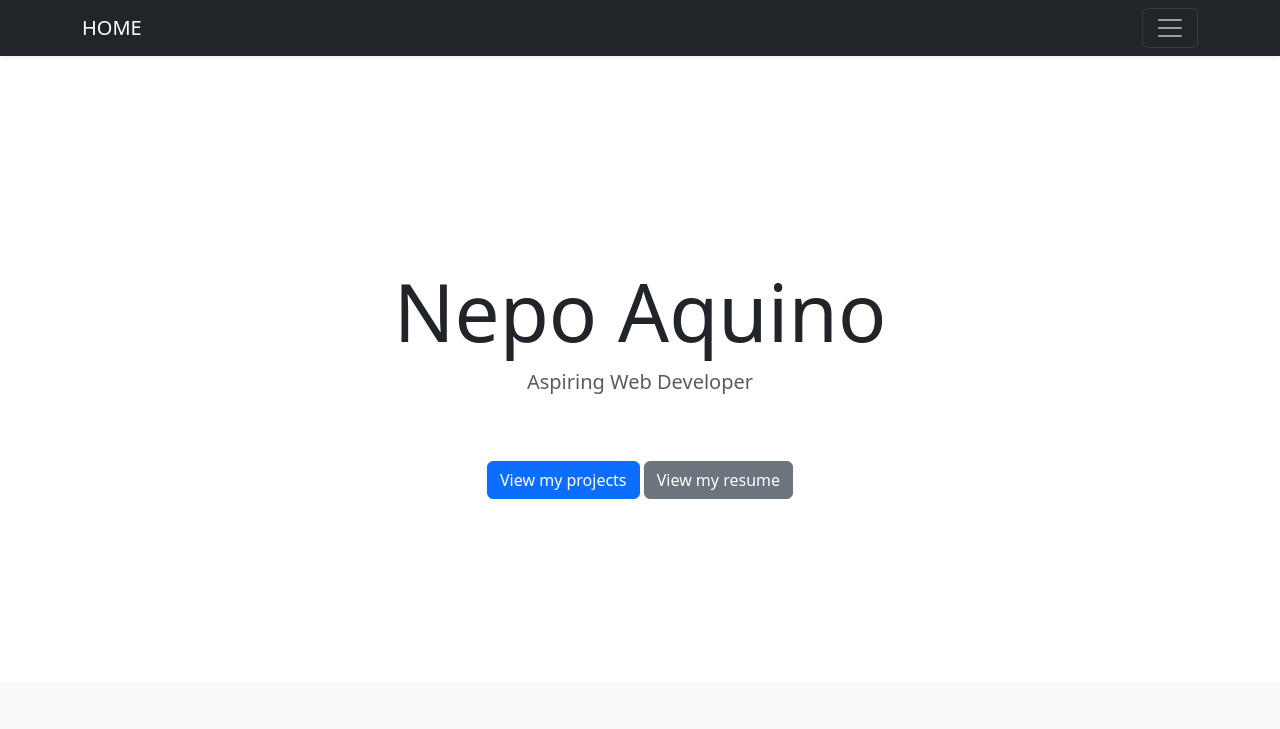
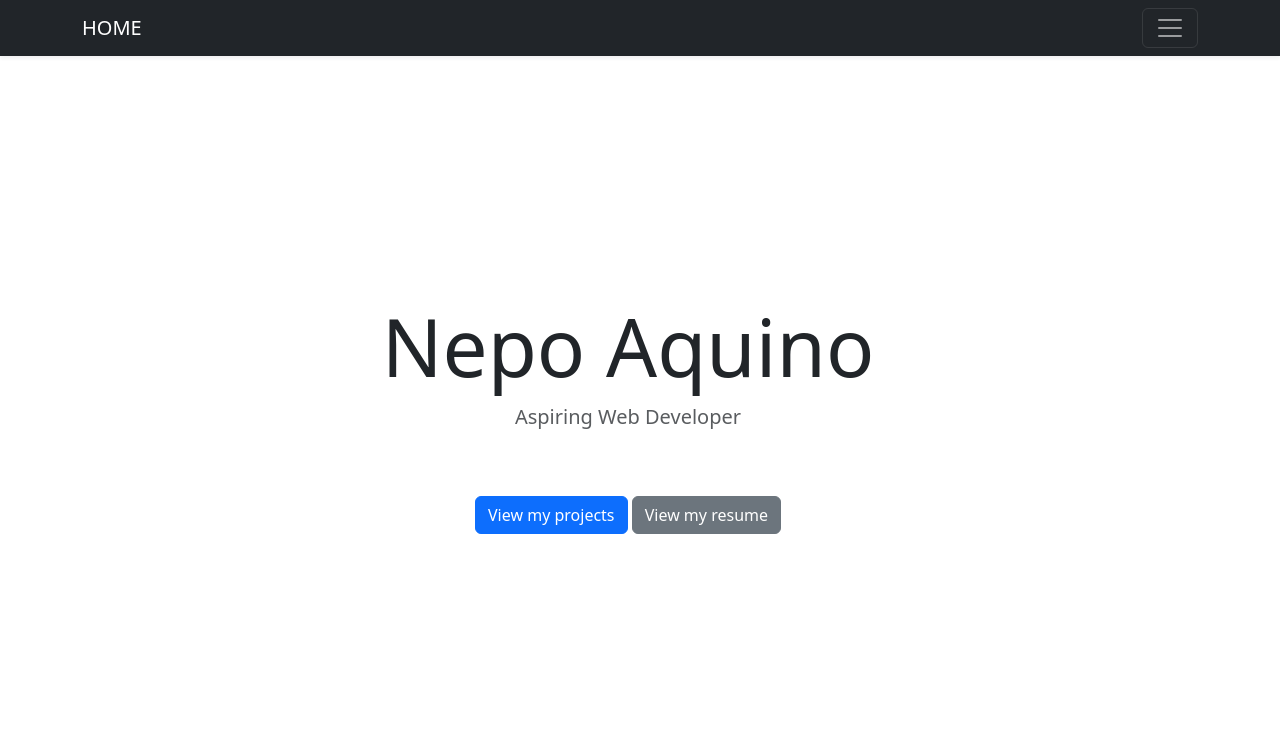
Before and after one commit to nepoaquino/portfolio, a plain HTML site: page index.html in a window 1280 px wide. Shown: the top 729 px of the page. Drawn offline with nearby package versions, Linux system fonts and the light colour scheme.

Commit message:
Update index.html

```diff
--- a/index.html
+++ b/index.html
@@ -14,8 +14,6 @@
   <link href="bootstrap.min.css" rel="stylesheet">
 
   <style>
-
-
     .bd-placeholder-img {
       font-size: 1.125rem;
       text-anchor: middle;
@@ -24,11 +22,7 @@
       user-select: none;
     }
 
-    @media (min-width: 768px) {
-      .bd-placeholder-img-lg {
-        font-size: 3.5rem;
-      }
-    }
+
 
     .b-example-divider {
       height: 3rem;
@@ -67,9 +61,18 @@
       -webkit-overflow-scrolling: touch;
     }
 
-    #lpage{
-      margin-top: 15%;
-      margin-bottom: auto;
+    @media (min-width: 768px) {
+      .bd-placeholder-img-lg {
+        font-size: 3.5rem;
+      }
+    }
+
+    #lpage {
+      height: 100vh;
+      width: 100%;
+      display: flex;
+      justify-content: center;
+      align-items: center;
     }
   </style>
 
@@ -89,11 +92,11 @@
     </div>
   </header>
 
-  <main id="mainpage" >
+  <main id="mainpage">
     <section class="py-5 text-center container">
       <div id="lpage" class="row py-lg-5">
         <div class="col-lg-6 col-md-8 mx-auto">
-          <h1 class="fw-medium display-1">Nepo Aquino</h1>
+          <h1 class="fw-medium display-1 text-nowrap">Nepo Aquino</h1>
           <p class="lead text-muted">Aspiring Web Developer</p>
           <p>
             <a href="#projects" class="btn btn-primary my-5">View my projects</a>
@@ -109,12 +112,14 @@
       <div class="container">
 
         <!-- Photo Gallery -->
-          <div class="row row-cols-1 row-cols-sm-2 row-cols-md-3 g-3" >
+        <div class="row row-cols-1 row-cols-sm-2 row-cols-md-3 g-3">
           <div class="col">
             <div class="card shadow-sm">
               <img src="projectsScreenshot/photoGallery.PNG" class="img-thumbnail"></img>
               <div class="card-body">
-                  <p class="card-text">CSS Flexbox is a layout model that allows elements to align and distribute space within a container. It's based on a flexible box concept where elements can be arranged in any direction, either vertically or horizontally.</p>
+                <p class="card-text">CSS Flexbox is a layout model that allows elements to align and distribute space
+                  within a container. It's based on a flexible box concept where elements can be arranged in any
+                  direction, either vertically or horizontally.</p>
                 <div class="d-flex justify-content-between align-items-center">
                   <div class="btn-group">
                     <form action="projects/flexBox/FlexBox_PhotoGallery.html" target="_blank">
@@ -132,15 +137,18 @@
           <!-- Registration Form -->
           <div class="col">
             <div class="card shadow-sm">
-                <img src="projectsScreenshot/registrationForm.PNG" class="img-thumbnail" h> </img>
+              <img src="projectsScreenshot/registrationForm.PNG" class="img-thumbnail"> </img>
               <div class="card-body">
-                  <p class="card-text">A simple registration form in HTML usually consists of input fields for the user's name, email address, and password. The form may also include some client-side validation to ensure that the user enters valid data before submitting the form.</p>
+                <p class="card-text">A simple registration form in HTML usually consists of input fields for the user's
+                  name, email address, and password. The form may also include some client-side validation to ensure
+                  that the user enters valid data before submitting the form.</p>
                 <div class="d-flex justify-content-between align-items-center">
                   <div class="btn-group">
                     <form action="projects/registration/Registration_Form.html" target="_blank">
                       <button type="submit" class="btn btn-sm btn-outline-secondary m-lg-1">View Demo</button>
                     </form>
-                      <form action="https://github.com/neppy3250/portfolio/tree/main/projects/registration" target="_blank">
+                    <form action="https://github.com/neppy3250/portfolio/tree/main/projects/registration"
+                      target="_blank">
                       <button type="submit" class="btn btn-sm btn-outline-secondary m-lg-1">View Code</button>
                     </form>
                   </div>
@@ -154,7 +162,9 @@
             <div class="card shadow-sm">
               <img src="projectsScreenshot/simpleJsGame.PNG" class="img-thumbnail"></img>
               <div class="card-body">
-                  <p class="card-text">A simple JavaScript collect coin game might involve creating a canvas element and using JavaScript to generate random coins within the canvas. The player would then control a character using arrow keys to move around the canvas and collect as many coins as possible.</p>
+                <p class="card-text">A simple JavaScript collect coin game might involve creating a canvas element and
+                  using JavaScript to generate random coins within the canvas. The player would then control a character
+                  using arrow keys to move around the canvas and collect as many coins as possible.</p>
                 <div class="d-flex justify-content-between align-items-center">
                   <div class="btn-group">
                     <form action="projects/jsGame/simpleJsGame.html" target="_blank">
@@ -174,7 +184,10 @@
             <div class="card shadow-sm">
               <img src="projectsScreenshot/quiz.PNG" class="img-thumbnail"></img>
               <div class="card-body">
-                  <p class="card-text">A simple HTML/CSS quiz could include a set of questions and answer choices presented on a webpage. Each question would have multiple choices and only one choice would be correct. Users would select their answer by clicking on the corresponding button for each question.</p>
+                <p class="card-text">A simple HTML/CSS quiz could include a set of questions and answer choices
+                  presented on a webpage. Each question would have multiple choices and only one choice would be
+                  correct. Users would select their answer by clicking on the corresponding button for each question.
+                </p>
                 <div class="d-flex justify-content-between align-items-center">
                   <div class="btn-group">
                     <form action="projects/quiz/Building_A_Quiz.html" target="_blank">
@@ -194,7 +207,9 @@
             <div class="card shadow-sm">
               <img src="projectsScreenshot/surveyForm.PNG" class="img-thumbnail"></img>
               <div class="card-body">
-                  <p class="card-text">A simple HTML and CSS form that allows users to input information and data for the purpose of research or feedback. It typically consists of questions related to a particular topic, and users can select their answers from predefined options or input their own responses..</p>
+                <p class="card-text">A simple HTML and CSS form that allows users to input information and data for the
+                  purpose of research or feedback. It typically consists of questions related to a particular topic, and
+                  users can select their answers from predefined options or input their own responses..</p>
                 <div class="d-flex justify-content-between align-items-center">
                   <div class="btn-group">
                     <form action="projects/survey/Survey.html" target="_blank">
@@ -214,7 +229,9 @@
             <div class="card shadow-sm">
               <img src="projectsScreenshot/balanceSheet.PNG" class="img-thumbnail"></img>
               <div class="card-body">
-                  <p class="card-text">A simple balance sheet created using HTML and CSS to display financial information in a structured way. The balance sheet consists of two categories, assets and liabilities, with the total for each displayed at the bottom. </p>
+                <p class="card-text">A simple balance sheet created using HTML and CSS to display financial information
+                  in a structured way. The balance sheet consists of two categories, assets and liabilities, with the
+                  total for each displayed at the bottom. </p>
                 <div class="d-flex justify-content-between align-items-center">
                   <div class="btn-group">
                     <form action="projects/balance/Balance_Sheet.html" target="_blank">
@@ -280,4 +297,5 @@
   <script src="../assets/dist/js/bootstrap.bundle.min.js"></script>
 
 </body>
+
 </html>
```
Lines whose indentation alone changed are shown as unchanged.
